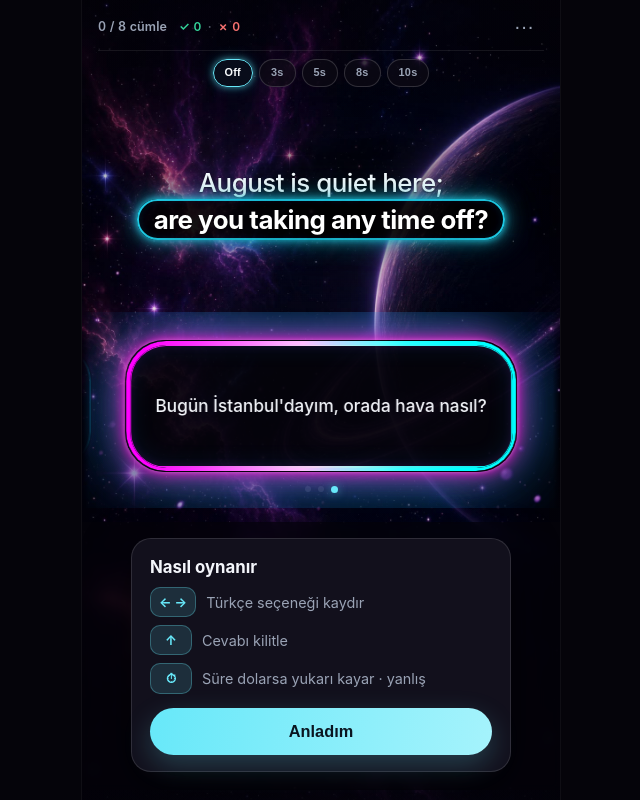
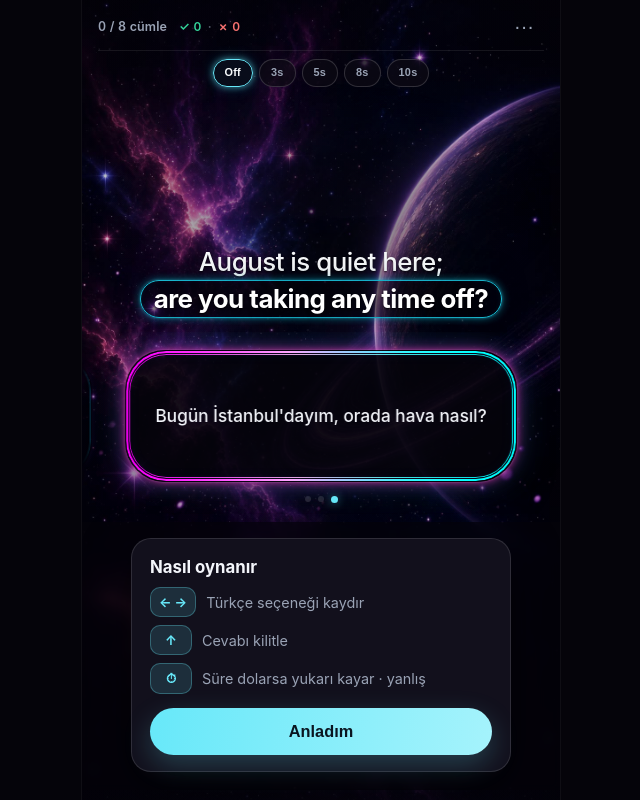
Before and after one commit to rozturac/english-swipe-learn, a React (Vite) app: page / in a window 1280 px wide. Shown: the whole page, without its empty margins (319-959 px from the left). Built offline with nearby package versions, Linux system fonts and the light colour scheme.

Commit message:
Dial neon + rhythm toward TARGET: lighter EN pill, finer TR frame.
Soften cyan highlight fill/glow, thin selected magenta→cyan neon stroke bloom, soft-red urgent timer, and tighten EN/TR vertical gap without theme/hint chrome.

```diff
--- a/src/App.css
+++ b/src/App.css
@@ -229,7 +229,8 @@ body,
 }
 
 .timer-count.urgent {
-  color: var(--red);
+  color: #f48a8a;
+  text-shadow: 0 0 10px rgba(244, 138, 138, 0.4);
 }
 
 .timer-bar {
@@ -307,9 +308,9 @@ body,
   min-height: 0;
   display: flex;
   flex-direction: column;
-  justify-content: space-between;
-  gap: 18px;
-  padding: 18px 0 6px;
+  justify-content: flex-end;
+  gap: 14px;
+  padding: 8px 0 4px;
   will-change: transform, opacity;
 }
 
@@ -343,8 +344,8 @@ body,
   flex: 1 1 auto;
   display: flex;
   flex-direction: column;
-  justify-content: center;
-  padding: 4px 20px 8px;
+  justify-content: flex-end;
+  padding: 8px 20px 0;
   transition: transform 0.4s var(--spring);
   will-change: transform;
   position: relative;
@@ -383,21 +384,20 @@ body,
 
 .en-highlight {
   display: inline;
-  padding: 0.1em 0.55em 0.14em;
-  margin: 0 0.06em;
+  padding: 0.08em 0.48em 0.1em;
+  margin: 0 0.04em;
   border-radius: 999px;
   color: #fff;
   font-weight: 650;
-  border: 2px solid #22d3ee;
+  border: 1.5px solid rgba(34, 211, 238, 0.95);
   /* Keep the full target phrase as one pill — never split across lines */
   white-space: nowrap;
-  background: rgba(5, 4, 10, 0.88);
+  background: rgba(8, 16, 28, 0.4);
   box-shadow:
-    0 0 6px rgba(34, 211, 238, 0.85),
-    0 0 14px rgba(34, 211, 238, 0.55),
-    0 0 28px rgba(103, 232, 249, 0.35),
-    0 0 42px rgba(34, 211, 238, 0.18),
-    inset 0 0 10px rgba(34, 211, 238, 0.12);
+    0 0 3px rgba(34, 211, 238, 0.55),
+    0 0 8px rgba(34, 211, 238, 0.35),
+    0 0 16px rgba(103, 232, 249, 0.2),
+    inset 0 0 5px rgba(34, 211, 238, 0.08);
 }
 
 
@@ -406,7 +406,7 @@ body,
   display: flex;
   flex-direction: column;
   justify-content: flex-end;
-  padding-bottom: 8px;
+  padding-bottom: 4px;
   min-height: 0;
   position: relative;
 }
@@ -434,7 +434,7 @@ body,
   position: relative;
   width: 100%;
   overflow: hidden;
-  padding: 28px 0 14px;
+  padding: 18px 0 10px;
   /* Soft edge fade only — keep side cards peeking */
   mask-image: linear-gradient(90deg, transparent 0%, #000 1.5%, #000 98.5%, transparent 100%);
   -webkit-mask-image: linear-gradient(
@@ -506,37 +506,35 @@ body,
 .option-card.is-selected {
   transform: scale(1);
   opacity: 1;
-  background: rgba(5, 4, 10, 0.92);
+  background: rgba(5, 4, 10, 0.9);
   border-color: transparent;
   border-radius: 40px;
   box-shadow:
-    /* thick magenta→cyan double-line bloom (ref-frame) */
-    0 0 4px rgba(255, 255, 255, 0.35),
-    0 0 12px rgba(255, 0, 220, 0.85),
-    0 0 28px rgba(255, 46, 184, 0.65),
-    0 0 48px rgba(168, 85, 247, 0.4),
-    0 0 72px rgba(0, 170, 255, 0.5),
-    0 0 110px rgba(0, 204, 255, 0.28),
-    0 16px 44px rgba(0, 0, 0, 0.65),
-    inset 0 0 14px rgba(255, 0, 220, 0.22),
-    inset 0 0 28px rgba(0, 170, 255, 0.16),
-    inset 0 0 2px rgba(255, 255, 255, 0.18);
+    /* fine magenta→cyan neon thread + soft outer glow (ref-frame) */
+    0 0 2px rgba(255, 255, 255, 0.28),
+    0 0 6px rgba(255, 46, 184, 0.5),
+    0 0 14px rgba(255, 46, 184, 0.32),
+    0 0 22px rgba(168, 85, 247, 0.22),
+    0 0 32px rgba(0, 204, 255, 0.2),
+    0 12px 36px rgba(0, 0, 0, 0.55),
+    inset 0 0 8px rgba(255, 0, 220, 0.1),
+    inset 0 0 16px rgba(0, 170, 255, 0.08);
   z-index: 2;
 }
 
 .option-card.is-selected::before {
-  /* outer neon stroke */
-  padding: 3.5px;
+  /* outer neon stroke — thin thread, not chunky tube */
+  padding: 1.75px;
   opacity: 1;
-  filter: brightness(1.4) saturate(1.25);
+  filter: brightness(1.28) saturate(1.15);
 }
 
 .option-card.is-selected::after {
   content: '';
   position: absolute;
-  inset: 3.5px;
-  border-radius: calc(40px - 3.5px);
-  padding: 1.25px;
+  inset: 2.75px;
+  border-radius: calc(40px - 2.75px);
+  padding: 1px;
   background: var(--neon-grad);
   -webkit-mask:
     linear-gradient(#000 0 0) content-box,
@@ -547,8 +545,8 @@ body,
     linear-gradient(#000 0 0);
   mask-composite: exclude;
   pointer-events: none;
-  filter: brightness(1.55) saturate(1.1);
-  opacity: 0.95;
+  filter: brightness(1.4) saturate(1.08);
+  opacity: 0.88;
 }
 
 .option-card.is-side {
```
